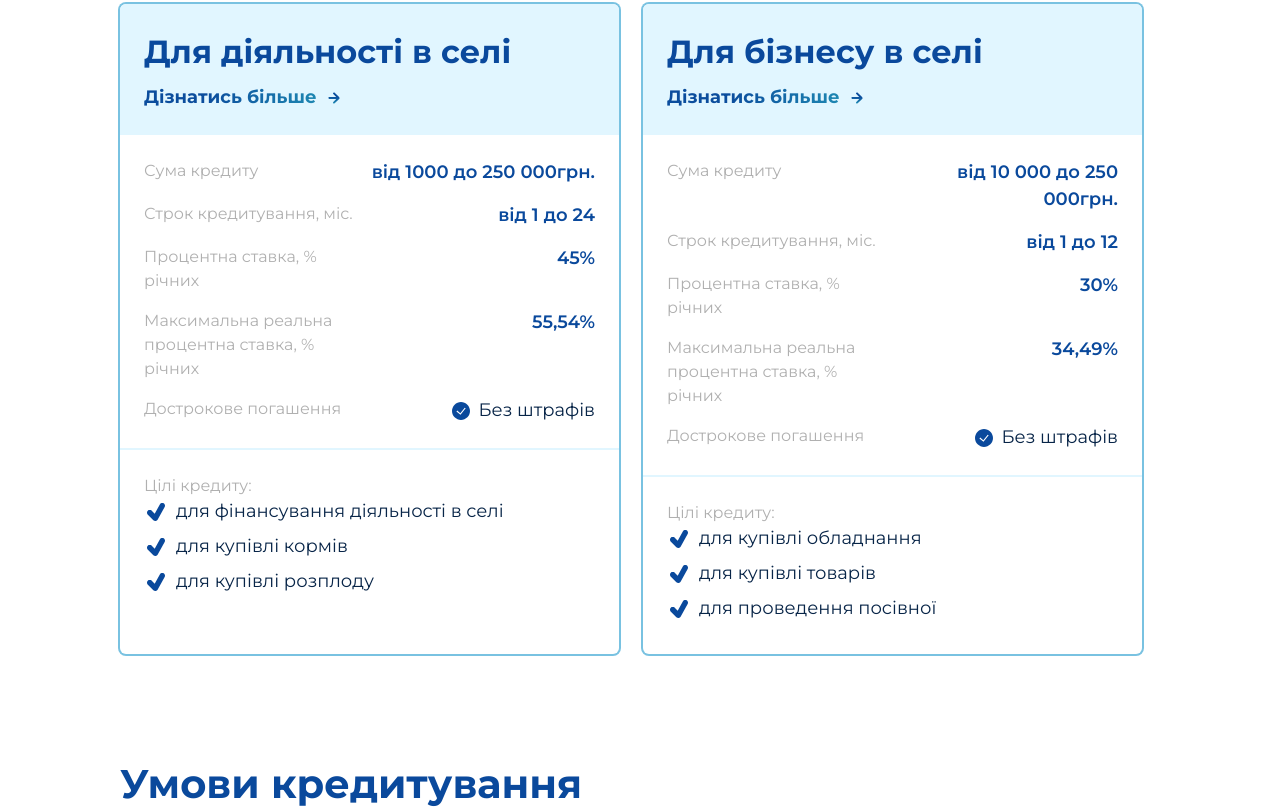
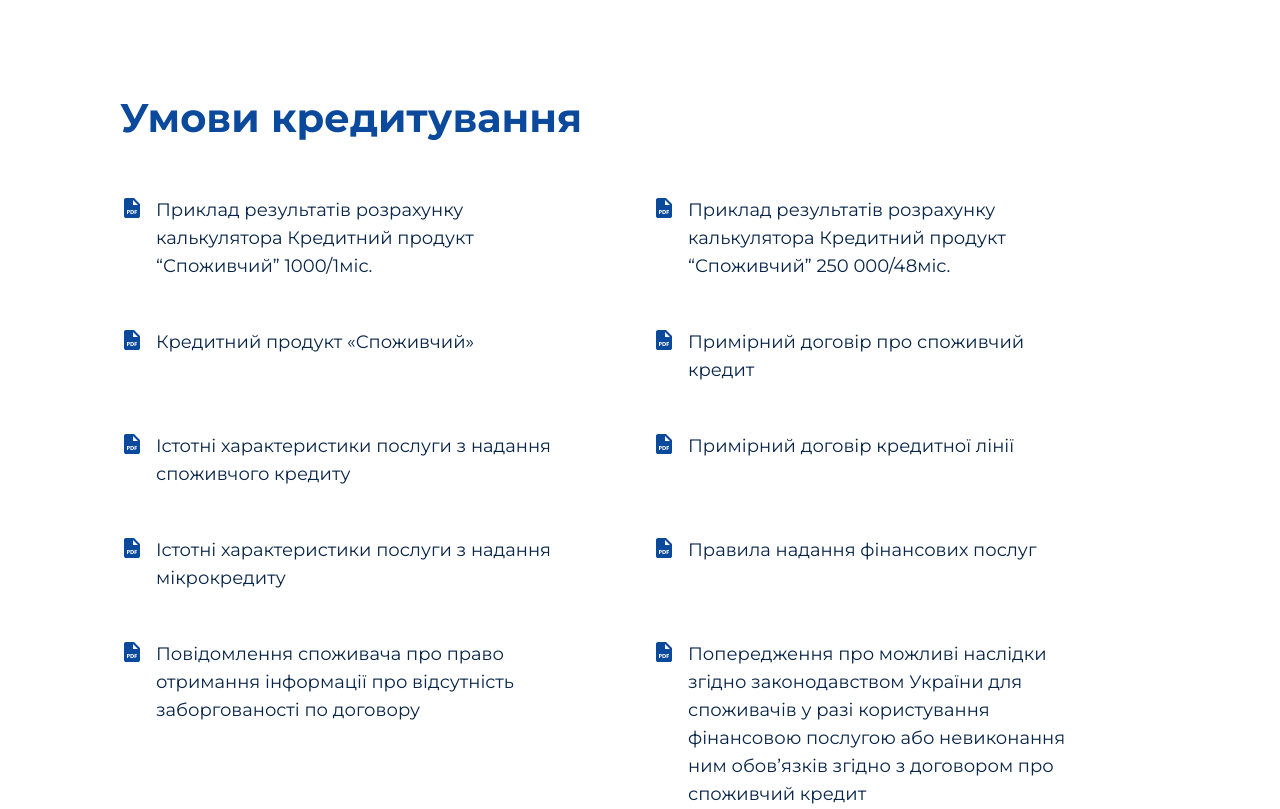
Before and after one commit to yurickv/Kredyt-fos-company-web-site, a Next.js app: page /credit in a window 1280 px wide. Shown: the part 2916-3725 px from the top of the page. Built offline with nearby package versions, Linux system fonts and the light colour scheme.

Commit message:
update credit terms

```diff
--- a/src/components/credit-page/sectionInfoCard.tsx
+++ b/src/components/credit-page/sectionInfoCard.tsx
@@ -1,12 +1,10 @@
-import { InfoCardCredit } from "./infoCardCredit";
+import { InfoCardCredit } from './infoCardCredit';
 import {
   creditСonsumer,
   creditOnBail,
-  creditInnovative,
   creditEntrepreneurial,
   creditFarming,
-  creditAgriculturalBusiness,
-} from "@/const/creditData";
+} from '@/const/creditData';
 
 export const SectionInfoCard = () => {
   return (
@@ -16,10 +14,8 @@ export const SectionInfoCard = () => {
         <div className="flex gap-6 flex-wrap">
           <InfoCardCredit term={creditСonsumer} />
           <InfoCardCredit term={creditOnBail} />
-          <InfoCardCredit term={creditInnovative} />
           <InfoCardCredit term={creditEntrepreneurial} />
           <InfoCardCredit term={creditFarming} />
-          <InfoCardCredit term={creditAgriculturalBusiness} />
         </div>
       </div>
     </section>
--- a/src/components/credit-page/sectionLendingConditions.tsx
+++ b/src/components/credit-page/sectionLendingConditions.tsx
@@ -1,4 +1,4 @@
-import { PdfIcon } from "../icons/depositPage/pdfIcon";
+import { PdfIcon } from '../icons/depositPage/pdfIcon';
 
 export const SectionLendingConditions = () => {
   return (
@@ -10,12 +10,45 @@ export const SectionLendingConditions = () => {
             <a
               target="_blank"
               rel="noopener noreferrer"
-              href="https://drive.google.com/file/d/1LxgvijOOov7GY4nxcAAAaoOFabz5Diy8/view?usp=drive_link"
+              href="https://drive.google.com/file/d/1Vj0ZlunO2EZBh-tX9QaCuGdVb2GWIr8U/view?usp=sharing"
               className="flex gap-3 mt-6 cursor-pointer"
             >
               <div className="size-6">
                 <PdfIcon />
-              </div>{" "}
+              </div>{' '}
+              <span className="md:text-lg">
+                Приклад результатів розрахунку калькулятора Кредитний продукт
+                “Споживчий” 1000/1міс.
+              </span>
+            </a>
+          </li>
+          <li className="flex gap-2 md:w-[277px] lg:w-[442px]">
+            <a
+              target="_blank"
+              rel="noopener noreferrer"
+              href="https://drive.google.com/file/d/1DVl4kF099m20weYvsfJWCYPHN6l_9noi/view?usp=sharing"
+              className="flex gap-3 mt-6 cursor-pointer"
+            >
+              <div className="size-6">
+                <PdfIcon />
+              </div>{' '}
+              <span className="md:text-lg">
+                Приклад результатів розрахунку калькулятора Кредитний продукт
+                “Споживчий” 250 000/48міс.
+              </span>
+            </a>
+          </li>
+
+          <li className="flex gap-2 md:w-[277px] lg:w-[442px]">
+            <a
+              target="_blank"
+              rel="noopener noreferrer"
+              href="https://drive.google.com/file/d/17PPO-W0DHpQrtl85FtG7lgmcaKwlggCI/view?usp=drive_link"
+              className="flex gap-3 mt-6 cursor-pointer"
+            >
+              <div className="size-6">
+                <PdfIcon />
+              </div>{' '}
               <span className="md:text-lg">Кредитний продукт «Споживчий»</span>
             </a>
           </li>
@@ -28,7 +61,7 @@ export const SectionLendingConditions = () => {
             >
               <div className="w-6 h-6">
                 <PdfIcon />
-              </div>{" "}
+              </div>{' '}
               <span className="md:text-lg">
                 Примірний договір про споживчий кредит
               </span>
@@ -38,12 +71,12 @@ export const SectionLendingConditions = () => {
             <a
               target="_blank"
               rel="noopener noreferrer"
-              href="https://drive.google.com/file/d/1-n7uaNbO86RtR6SRGvsr4E2k_Mg9NeCu/view?usp=drive_link"
+              href="https://drive.google.com/file/d/1beuDBeQEvotTu6CH6OcVJDaC8KxD7qzL/view?usp=drive_link"
               className="flex gap-3 mt-6 cursor-pointer"
             >
               <div className="w-6 h-6">
                 <PdfIcon />
-              </div>{" "}
+              </div>{' '}
               <span className="md:text-lg">
                 Істотні характеристики послуги з надання споживчого кредиту
               </span>
@@ -59,7 +92,7 @@ export const SectionLendingConditions = () => {
             >
               <div className="w-6 h-6">
                 <PdfIcon />
-              </div>{" "}
+              </div>{' '}
               <span className="md:text-lg">
                 Примірний договір кредитної лінії
               </span>
@@ -69,12 +102,12 @@ export const SectionLendingConditions = () => {
             <a
               target="_blank"
               rel="noopener noreferrer"
-              href="https://drive.google.com/file/d/1EGOUOmRO-ZVlwC2pcV7mr84w8pB7PbTB/view?usp=drive_link"
+              href="https://drive.google.com/file/d/1rVieNhJrO7D8nSWJhvkyz7AFDalbqERK/view?usp=drive_link"
               className="flex gap-3 mt-6 cursor-pointer"
             >
               <div className="w-6 h-6">
                 <PdfIcon />
-              </div>{" "}
+              </div>{' '}
               <span className="md:text-lg">
                 Істотні характеристики послуги з надання мікрокредиту
               </span>
@@ -89,9 +122,25 @@ export const SectionLendingConditions = () => {
             >
               <div className="w-6 h-6">
                 <PdfIcon />
-              </div>{" "}
+              </div>{' '}
               <span className="md:text-lg">
                 Правила надання фінансових послуг
+              </span>
+            </a>
+          </li>
+          <li className="flex gap-2 md:w-[277px] lg:w-[442px]">
+            <a
+              target="_blank"
+              rel="noopener noreferrer"
+              href="#"
+              className="flex gap-3 mt-6 cursor-pointer"
+            >
+              <div className="size-6">
+                <PdfIcon />
+              </div>{' '}
+              <span className="md:text-lg">
+                Повідомлення споживача про право отримання інформації про
+                відсутність заборгованості по договору
               </span>
             </a>
           </li>
@@ -104,7 +153,7 @@ export const SectionLendingConditions = () => {
             >
               <div className="w-6 h-6">
                 <PdfIcon />
-              </div>{" "}
+              </div>{' '}
               <span className="md:text-lg">
                 Попередження про можливі наслідки згідно законодавством України
                 для споживачів у разі користування фінансовою послугою або
--- a/src/components/information-page/documentArchive.tsx
+++ b/src/components/information-page/documentArchive.tsx
@@ -1,4 +1,4 @@
-import { PdfIcon } from "../icons/depositPage/pdfIcon";
+import { PdfIcon } from '../icons/depositPage/pdfIcon';
 
 export const DocumentArchive = () => {
   return (
@@ -9,10 +9,55 @@ export const DocumentArchive = () => {
 
       <ul>
         <li className="border-b border-primary_100 pb-4">
+          <a
+            target="_blank"
+            rel="noopener noreferrer"
+            href="https://drive.google.com/file/d/1LxgvijOOov7GY4nxcAAAaoOFabz5Diy8/view?usp=drive_link"
+            className="flex gap-3 mt-6 cursor-pointer"
+          >
+            <div className="w-6 h-6">
+              <PdfIcon />
+            </div>{' '}
+            <span className="md:text-lg">
+              Кредитний продукт «Споживчий» 2024
+            </span>
+          </a>
+        </li>
+        <li className="border-b border-primary_100 pb-4">
+          <a
+            target="_blank"
+            rel="noopener noreferrer"
+            href="https://drive.google.com/file/d/1-n7uaNbO86RtR6SRGvsr4E2k_Mg9NeCu/view?usp=drive_link"
+            className="flex gap-3 mt-6 cursor-pointer"
+          >
+            <div className="w-6 h-6">
+              <PdfIcon />
+            </div>{' '}
+            <span className="md:text-lg">
+              Істотні характеристики послуги з надання споживчого кредиту
+            </span>
+          </a>
+        </li>
+        <li className="border-b border-primary_100 pb-4">
+          <a
+            target="_blank"
+            rel="noopener noreferrer"
+            href="https://drive.google.com/file/d/1EGOUOmRO-ZVlwC2pcV7mr84w8pB7PbTB/view?usp=drive_link"
+            className="flex gap-3 mt-6 cursor-pointer"
+          >
+            <div className="w-6 h-6">
+              <PdfIcon />
+            </div>{' '}
+            <span className="md:text-lg">
+              Істотні характеристики послуги з надання мікрокредиту
+            </span>
+          </a>
+        </li>
+        <li className="border-b border-primary_100 pb-4">
           <a href="#" className="flex gap-3 mt-6 cursor-pointer">
             <div className="w-6 h-6">
               <PdfIcon />
-            </div>{" "}
+            </div>{' '}
             <span className="md:text-lg">
               Положення про фінансові послуги 19.06.2017
             </span>
@@ -22,7 +67,7 @@ export const DocumentArchive = () => {
           <a href="#" className="flex gap-3 mt-6 cursor-pointer">
             <div className="w-6 h-6">
               <PdfIcon />
-            </div>{" "}
+            </div>{' '}
             <span className="md:text-lg">
               Положення про фінансові послуги 17.01.2020
             </span>
@@ -32,7 +77,7 @@ export const DocumentArchive = () => {
           <a href="#" className="flex gap-3 mt-6 cursor-pointer">
             <div className="w-6 h-6">
               <PdfIcon />
-            </div>{" "}
+            </div>{' '}
             <span className="md:text-lg">Примірні договори 28.05.2020</span>
           </a>
         </li>
@@ -40,27 +85,27 @@ export const DocumentArchive = () => {
           <a href="#" className="flex gap-3 mt-6 cursor-pointer">
             <div className="w-6 h-6">
               <PdfIcon />
-            </div>{" "}
+            </div>{' '}
             <span className="md:text-lg">
               Підвиди кредитів та розмір відсотків 28.12.20
             </span>
           </a>
-        </li>{" "}
+        </li>{' '}
         <li className="border-b border-primary_100 pb-4">
           <a href="#" className="flex gap-3 mt-6 cursor-pointer">
             <div className="w-6 h-6">
               <PdfIcon />
-            </div>{" "}
+            </div>{' '}
             <span className="md:text-lg">
               Підвиди депозитів та розмір відсотків 28.12.20
             </span>
           </a>
-        </li>{" "}
+        </li>{' '}
         <li className="border-b border-primary_100 pb-4">
           <a href="#" className="flex gap-3 mt-6 cursor-pointer">
             <div className="w-6 h-6">
               <PdfIcon />
-            </div>{" "}
+            </div>{' '}
             <span className="md:text-lg">
               Положення про фінансові послуги 28.05.2020
             </span>
@@ -70,27 +115,27 @@ export const DocumentArchive = () => {
           <a href="#" className="flex gap-3 mt-6 cursor-pointer">
             <div className="w-6 h-6">
               <PdfIcon />
-            </div>{" "}
+            </div>{' '}
             <span className="md:text-lg">
               Зміни до Положення про фінансові послуги від 28.05.2020 №1
             </span>
           </a>
-        </li>{" "}
+        </li>{' '}
         <li className="border-b border-primary_100 pb-4">
           <a href="#" className="flex gap-3 mt-6 cursor-pointer">
             <div className="w-6 h-6">
               <PdfIcon />
-            </div>{" "}
+            </div>{' '}
             <span className="md:text-lg">
               Зміни до Положення про фінансові послуги від 28.05.2020 №2
             </span>
           </a>
-        </li>{" "}
+        </li>{' '}
         <li className="border-b border-primary_100 pb-4">
           <a href="#" className="flex gap-3 mt-6 cursor-pointer">
             <div className="w-6 h-6">
               <PdfIcon />
-            </div>{" "}
+            </div>{' '}
             <span className="md:text-lg">Примірні договори</span>
           </a>
         </li>
--- a/src/const/creditData.ts
+++ b/src/const/creditData.ts
@@ -1,10 +1,8 @@
 export const creditTypesPersent = [
   { Споживчий: 0.045 },
   { 'Під заставу депозиту': 0.025 },
-  { Інноваційний: 0.025 },
   { Підприємницький: 0.025 },
-  { 'Для діяльності в селі': 0.0375 },
-  { Сільськогосподарський: 0.025 },
+  { Селянський: 0.04 },
 ];
 
 export const creditСonsumer = {
@@ -23,17 +21,7 @@ export const creditOnBail = {
   creditRealInterest: '34,49%',
   creditPurpose: ['для ремонту', 'для лікування', 'на навчання'],
 };
-export const creditInnovative = {
-  title: 'Інноваційний',
-  creditSum: 'від 50 000 до 250 000грн.',
-  creditTermine: 'від 1 до 36',
-  creditInterest: '30%',
-  creditRealInterest: '34,49%',
-  creditPurpose: [
-    'для встановлення сонячних панелей',
-    'для приватних вітрових електрогенераторів',
-  ],
-};
+
 export const creditEntrepreneurial = {
   title: 'Підприємницький',
   creditSum: 'від 20 000 до 250 000грн.',
@@ -43,26 +31,14 @@ export const creditEntrepreneurial = {
   creditPurpose: ['для купівлі обладнання', 'для купівлі товарів'],
 };
 export const creditFarming = {
-  title: 'Для діяльності в селі',
+  title: 'Селянський',
   creditSum: 'від 1000 до 250 000грн.',
   creditTermine: 'від 1 до 24',
-  creditInterest: '45%',
-  creditRealInterest: '55,54%',
+  creditInterest: '48%',
+  creditRealInterest: '60,10%',
   creditPurpose: [
     'для фінансування діяльності в селі',
     'для купівлі кормів',
     'для купівлі розплоду',
   ],
 };
-export const creditAgriculturalBusiness = {
-  title: 'Для бізнесу в селі',
-  creditSum: 'від 10 000 до 250 000грн.',
-  creditTermine: 'від 1 до 12',
-  creditInterest: '30%',
-  creditRealInterest: '34,49%',
-  creditPurpose: [
-    'для купівлі обладнання',
-    'для купівлі товарів',
-    'для проведення посівної',
-  ],
-};
```
